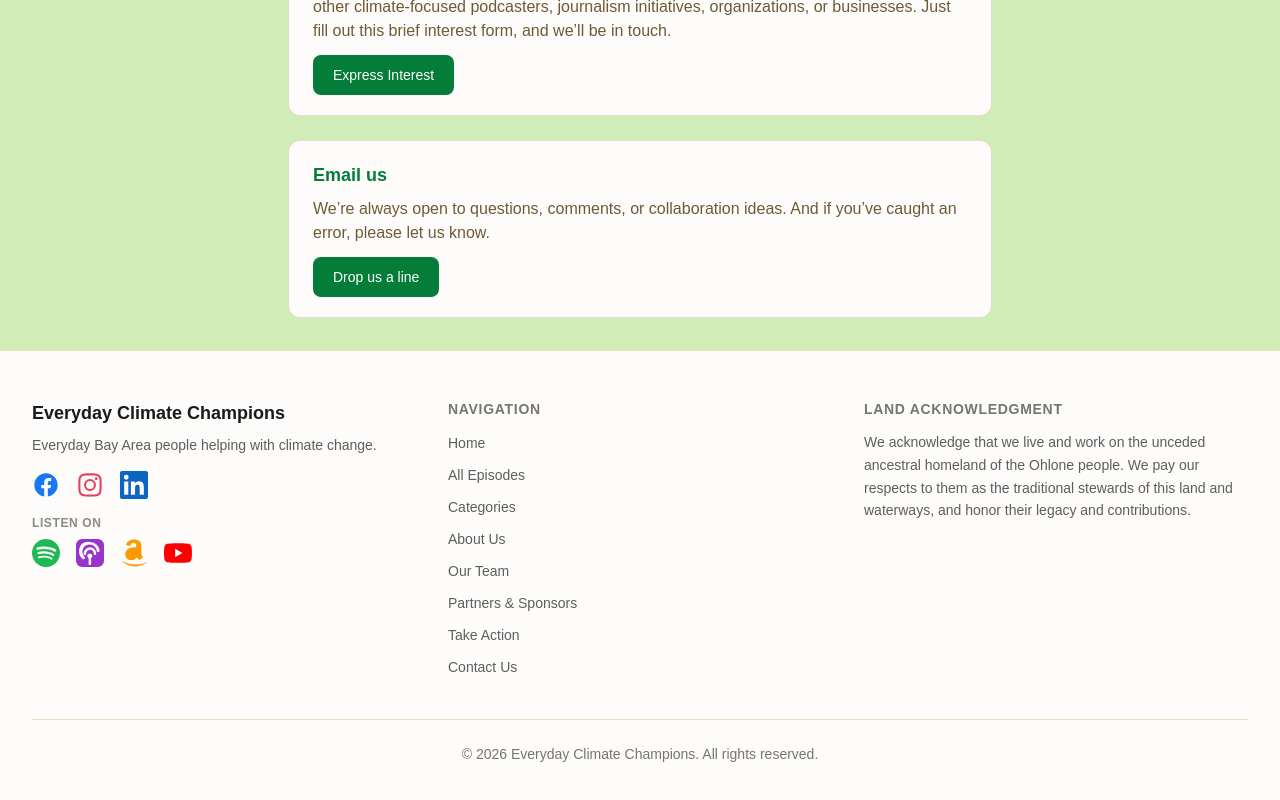
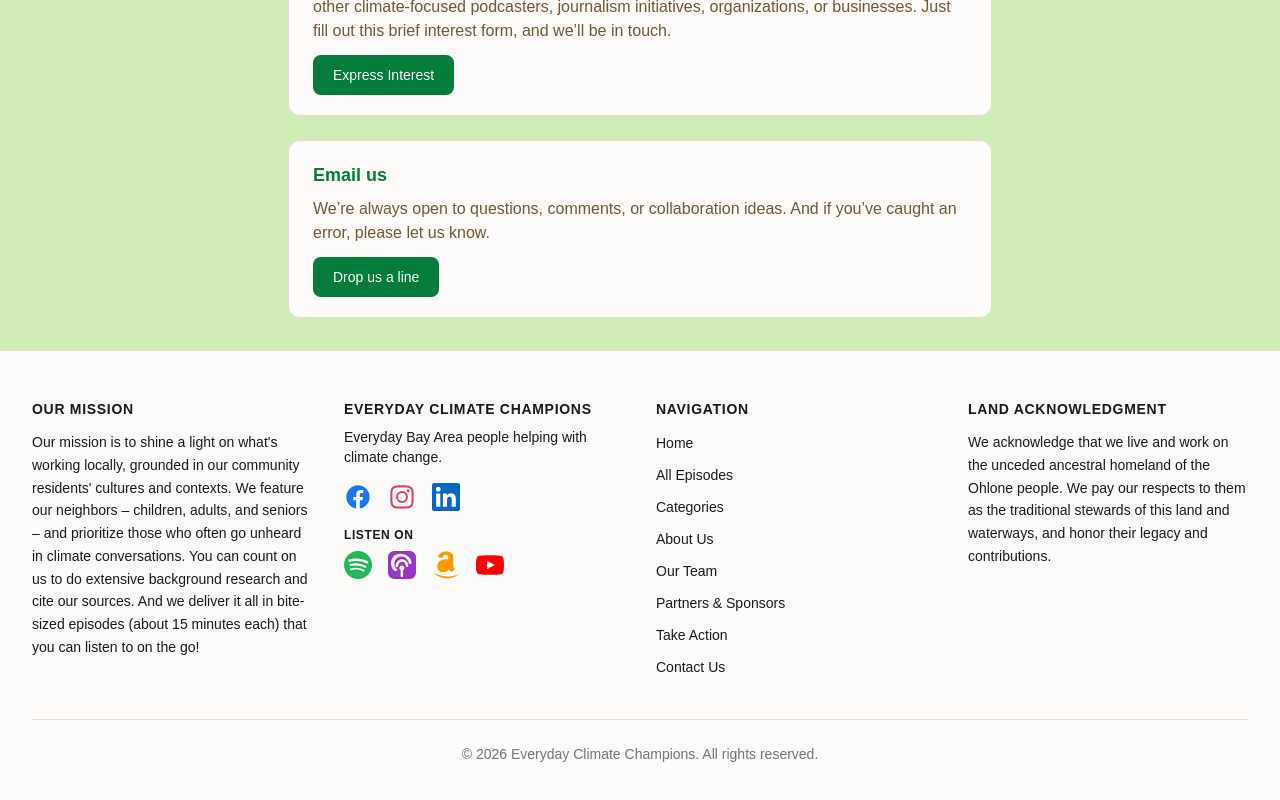
Before and after one commit to benjifriedman/everyday-climate-champions, a Next.js app: page /contact-us in a window 1280 px wide. Shown: the part 725-1525 px from the top of the page. Built offline with nearby package versions, Linux system fonts and the light colour scheme.

Commit message:
Footer updates: add mission column, black text, consistent header styling

```diff
--- a/components/Footer.tsx
+++ b/components/Footer.tsx
@@ -7,11 +7,26 @@ export default function Footer() {
   return (
     <footer className="border-t border-ecc-warm-200 bg-ecc-warm-50">
       <div className="mx-auto max-w-7xl px-4 py-12 sm:px-6 lg:px-8">
-        <div className="grid gap-8 md:grid-cols-3">
+        <div className="grid gap-8 md:grid-cols-2 lg:grid-cols-4">
+          {/* Mission */}
+          <div>
+            <p className="text-sm font-semibold uppercase tracking-wider text-foreground">
+              Our Mission
+            </p>
+            <p className="mt-3 text-sm leading-relaxed text-foreground">
+              Our mission is to shine a light on what&apos;s working locally, grounded in our
+              community residents&apos; cultures and contexts. We feature our neighbors &ndash;
+              children, adults, and seniors &ndash; and prioritize those who often go unheard
+              in climate conversations. You can count on us to do extensive background research
+              and cite our sources. And we deliver it all in bite-sized episodes (about 15
+              minutes each) that you can listen to on the go!
+            </p>
+          </div>
+
           {/* Brand & Social */}
           <div>
-            <p className="text-lg font-semibold text-foreground">{SITE_TITLE}</p>
-            <p className="mt-2 text-sm text-foreground/70">
+            <p className="text-sm font-semibold uppercase tracking-wider text-foreground">{SITE_TITLE}</p>
+            <p className="mt-2 text-sm text-foreground">
               Everyday Bay Area people helping with climate change.
             </p>
             <div className="mt-4 flex gap-4">
@@ -51,7 +66,7 @@ export default function Footer() {
             </div>
             {/* Podcast Platforms */}
             <div className="mt-4">
-              <p className="text-xs font-semibold uppercase tracking-wider text-foreground/50">
+              <p className="text-xs font-semibold uppercase tracking-wider text-foreground">
                 Listen On
               </p>
               <div className="mt-2 flex gap-4">
@@ -105,7 +120,7 @@ export default function Footer() {
 
           {/* Navigation */}
           <div>
-            <p className="text-sm font-semibold uppercase tracking-wider text-foreground/60">
+            <p className="text-sm font-semibold uppercase tracking-wider text-foreground">
               Navigation
             </p>
             <nav aria-label="Footer navigation" className="mt-3">
@@ -114,7 +129,7 @@ export default function Footer() {
                   <li key={link.href}>
                     <Link
                       href={link.href}
-                      className="text-sm text-foreground/70 transition-colors hover:text-ecc-green-700"
+                      className="text-sm text-foreground transition-colors hover:text-ecc-green-700"
                     >
                       {link.label}
                     </Link>
@@ -126,10 +141,10 @@ export default function Footer() {
 
           {/* Land Acknowledgment */}
           <div>
-            <p className="text-sm font-semibold uppercase tracking-wider text-foreground/60">
+            <p className="text-sm font-semibold uppercase tracking-wider text-foreground">
               Land Acknowledgment
             </p>
-            <p className="mt-3 text-sm leading-relaxed text-foreground/70">
+            <p className="mt-3 text-sm leading-relaxed text-foreground">
               We acknowledge that we live and work on the unceded ancestral homeland of the
               Ohlone people. We pay our respects to them as the traditional stewards of this
               land and waterways, and honor their legacy and contributions.
```
